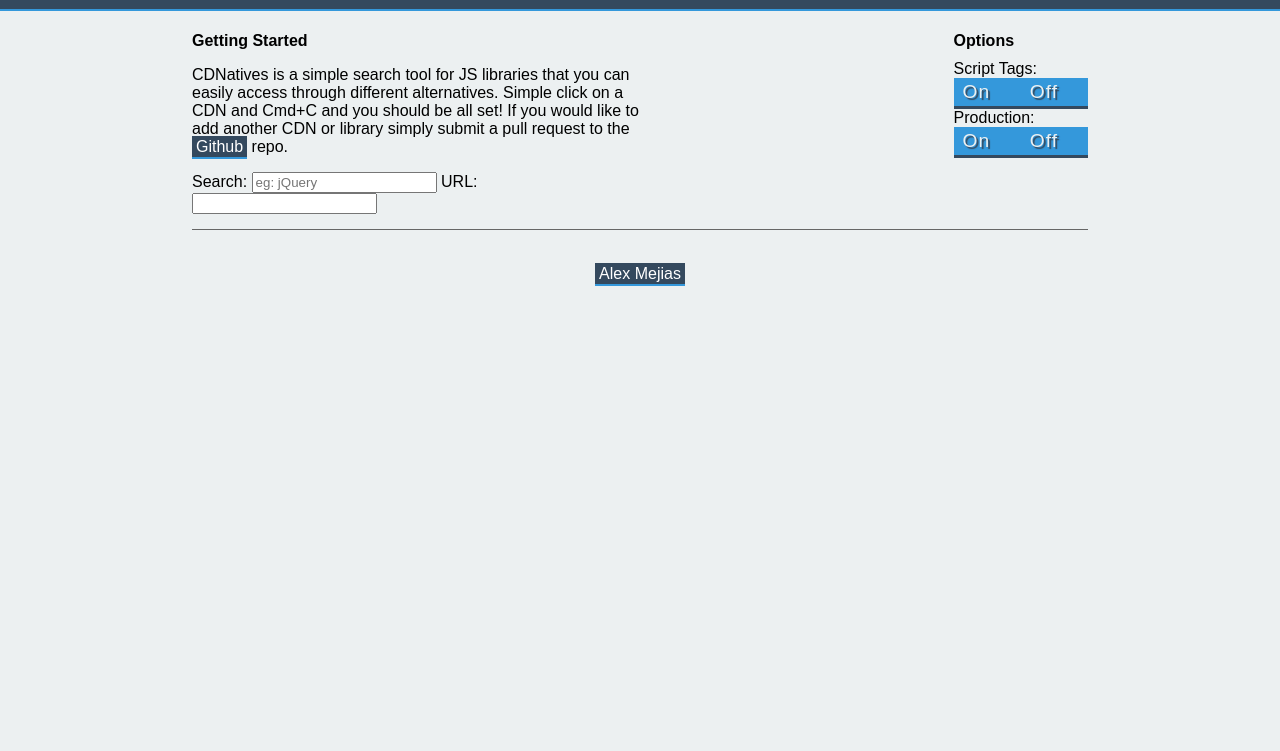
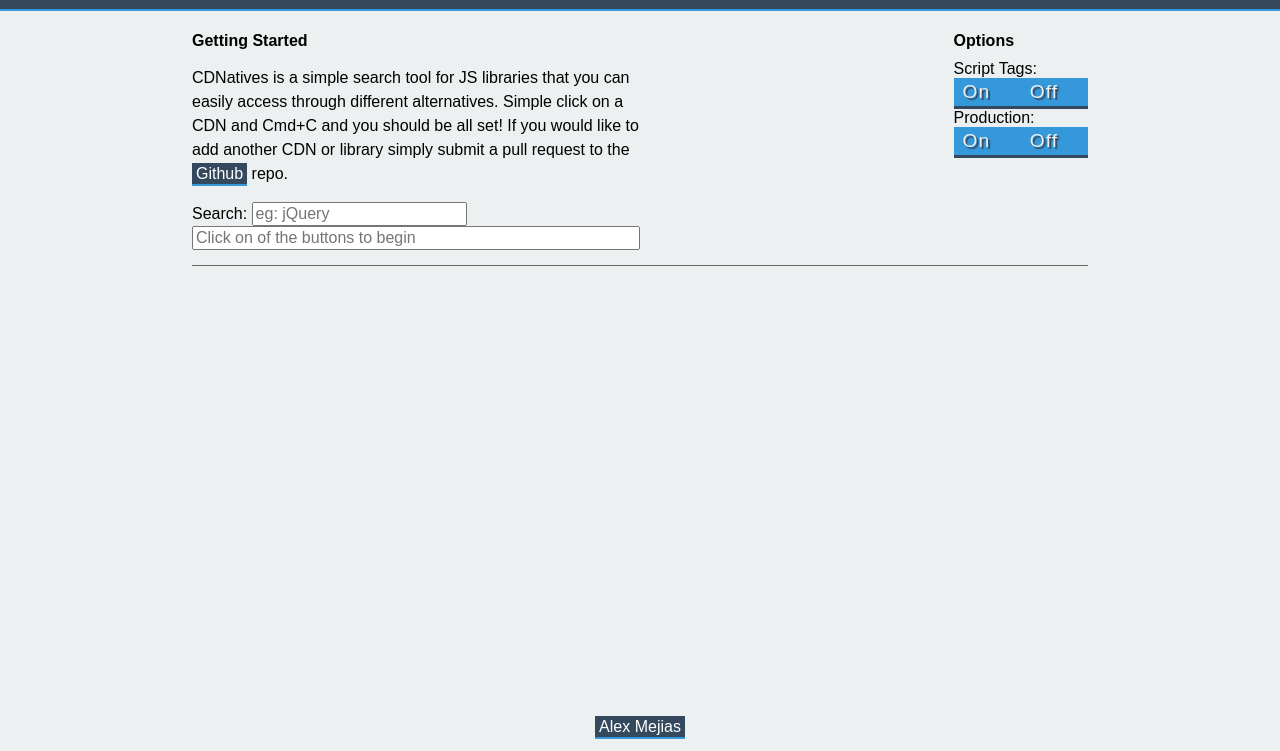
Before and after one commit to alexdmejias/cdnatives, a website: page index.html in a window 1280 px wide. Shown: the part 49-800 px from the top of the page. Drawn offline with nearby package versions, Linux system fonts and the light colour scheme.

Commit message:
style changes

```diff
--- a/index.html
+++ b/index.html
@@ -18,14 +18,14 @@
 		<h2>CDNatives</h2>
 	</header>
 
-	<div class="wrap intro">
+	<main>
+		<div class="intro">
 			<div class="instructions">
 				<h4>Getting Started</h4>
 				<p>CDNatives is a simple search tool for JS libraries that you can easily access through different alternatives. Simple click on a CDN and Cmd+C and you should be all set! If you would like to add another CDN or library simply submit a pull request to the <a href="https://github.com/amejias101/cdnatives">Github</a> repo.</p>
 				<label for="search">Search: </label>
 				<input type="search" ng-model="libsSearch" placeholder="eg: jQuery">
-			<label for="url">URL: </label>
-			<input type="text" placeholder="" ng-model="toCopy" select-on-change readonly />
+				<input type="text" placeholder="Click on of the buttons to begin" ng-model="toCopy" select-on-change />
 			</div>
 			<div class="controls">
 				<h4>Options</h4>
@@ -41,7 +41,7 @@
 				</div>
 			</div>
 		</div>
-	<div class="wrap content">
+		<div class="content">
 			<div class="item" ng-repeat="lib in libs | filter: libsSearch">
 				<h3>{{lib.name}} {{lib.ver}}</h3>
 				<div class="cdns">
@@ -51,6 +51,7 @@
 				</div>
 			</div>
 		</div>
+	</main>
 
 	<footer>
 		<a href="http://alexdmejias.com">Alex Mejias</a>
--- a/less/styles.less
+++ b/less/styles.less
@@ -11,6 +11,9 @@
 
 body {
 	background: @grey-light;
+	display: flex;
+	min-height: 100vh;
+	flex-direction: column;
 }
 
 h2 {
@@ -33,6 +36,19 @@ a {
 	border-bottom: 2px solid @blue-light;
 	background: @blue-dark;
 }
+
+p {
+	line-height: 1.5;
+}
+
+input {
+	font-size: 16px;
+}
+
+input[type=text] {
+	width: 100%;
+}
+
 .button {
 	text-decoration: none;
 	padding: 34px 10px;
@@ -47,11 +63,6 @@ a {
 	&:hover {
 		background: @active-button-background;
 	}
-}
-
-.wrap {
-	margin:0 auto;
-	width: 90%;
 }
 
 header {
@@ -91,7 +102,11 @@ header {
 		background: @active-button-background;
 	}
 }
-
+main {
+	flex: 1;
+	margin:0 auto;
+	width: 90%;
+}
 .content {
 	display: flex;
 	flex-wrap: wrap;
@@ -122,7 +137,7 @@ footer {
 	margin: 15px;
 }
 @media only screen and (min-width:650px) {
-	.wrap {
+	main {
 		width: 90%
 	}
 
@@ -139,9 +154,17 @@ footer {
 		flex-basis: 32%;
 	}
 }
+@media only screen and (min-width:850px) {
+	.instructions {
+		max-width: 70%;
+	}
+	.controls {
+		max-width: 20%;
+	}
+}
 
 @media only screen and (min-width:1024px) {
-	.wrap {
+	main {
 		width: 70%
 	}
 
```
Also changed, not shown: css/styles.css. Lines whose indentation alone changed are shown as unchanged.
